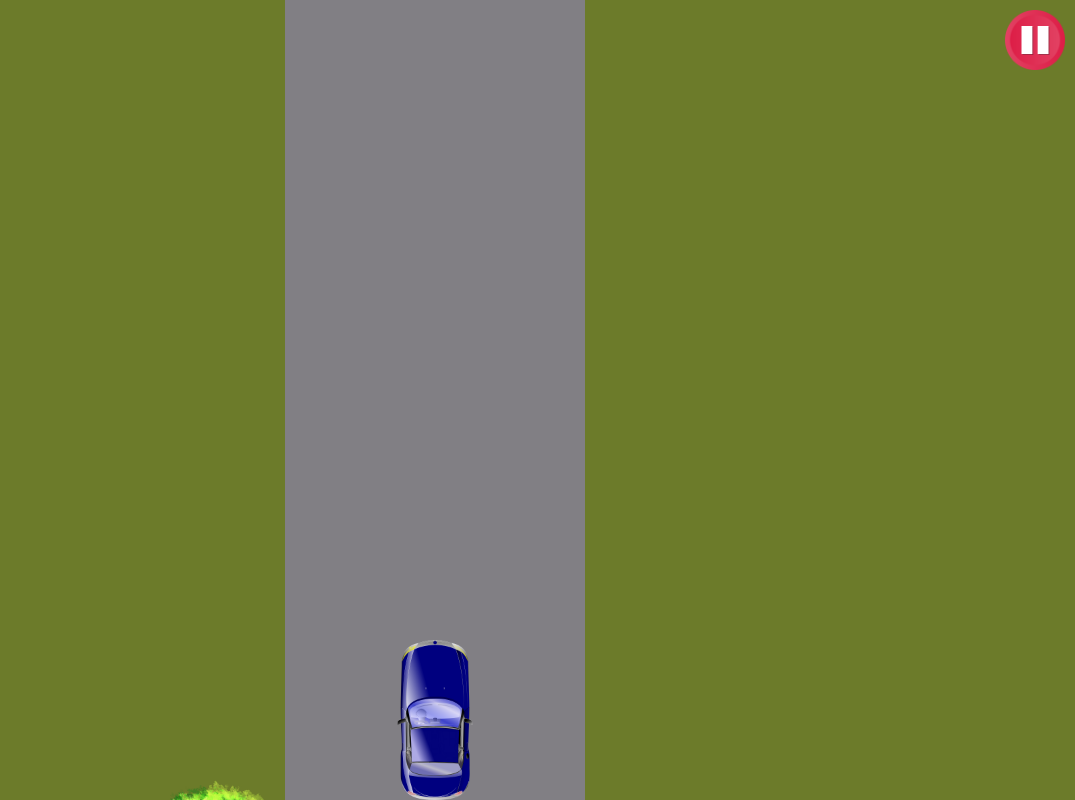
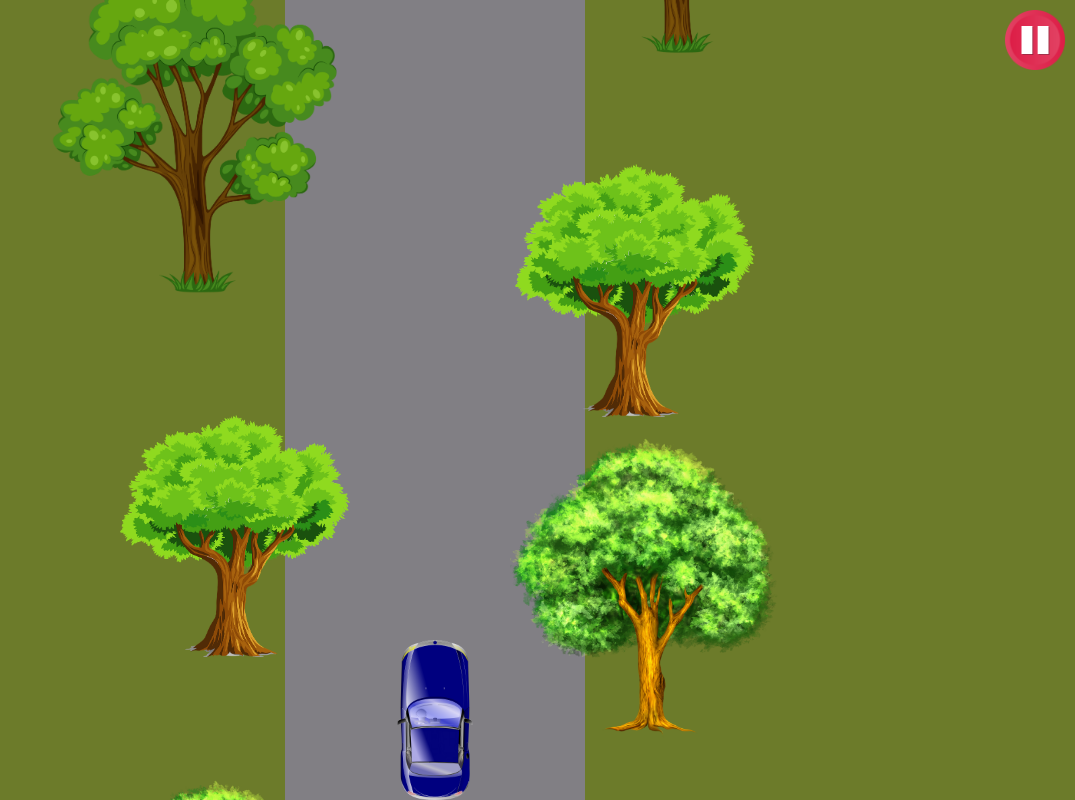
Before and after one commit to akezhev/Car_racing_GAME, a plain HTML site: page index.html in a window 1280 px wide. Shown: the whole page, without its empty margins (205-1280 px from the left). Drawn offline with Linux system fonts and the light colour scheme.

Commit message:
modified game.js

```diff
--- a/game.js
+++ b/game.js
@@ -1,14 +1,26 @@
 (function () {
   let isPause = false;
   let animationId = null;
+
+  // console.log(window);
+  // window.innerHeight: 577;
+  // window.innerWidth: 794;
+
 
   const speed = 3;
 
   const car = document.querySelector('.car');
   const trees = document.querySelectorAll('.tree');
 
-  const tree1 = trees[0];
-  const coordsTree1 = getCoords(tree1);
+  // массив деревьев
+  const treesCoords = [];
+
+  for (let i = 0; i < trees.length; i++) {
+    const tree = trees[i];
+    const coordsTree = getCoords(tree);
+
+    treesCoords.push(coordsTree);
+  }
 
   animationId = requestAnimationFrame(startGame);
 
@@ -21,10 +33,21 @@
 
   //функция панимации деревьев
   function treesAnimation() {
-    const newCoordY = coordsTree1.y + speed;
-    coordsTree1.y = newCoordY;
-    tree1.style.transform = `translate(${coordsTree1.x}px, ${newCoordY}px)`;
+    for (let i = 0; i < trees.length; i++) {
+      const tree = trees[i];
+      const coords = treesCoords[i];
 
+      let newYCoord = coords.y + speed;
+
+      // проверка координат дерева на зацикливание анимации
+      if (newYCoord > window.innerHeight) {
+        newYCoord = -tree.height;
+      }
+
+      // перезаписываем новые координаты
+      treesCoords[i].y = newYCoord;
+      tree.style.transform = `translate(${coords.x}px, ${newYCoord}px)`;
+    }
   };
 
   // функция получения координат деревьев
--- a/index.html
+++ b/index.html
@@ -9,11 +9,11 @@
         <img class="car" src="images/car.png" />
 
         <img class="tree tree1" src="images/tree1.png" />
-        <!-- <img class="tree tree2" src="images/tree3.png" />
+        <img class="tree tree2" src="images/tree3.png" />
         <img class="tree tree3" src="images/tree2.png" />
         <img class="tree tree4" src="images/tree3.png" />
         <img class="tree tree5" src="images/tree2.png" />
-        <img class="tree tree6" src="images/tree1.png" /> -->
+        <img class="tree tree6" src="images/tree1.png" />
 
         <!-- <img class="arrow" src="images/arrow.png" />
         <img class="danger" src="images/danger.png" />
```
